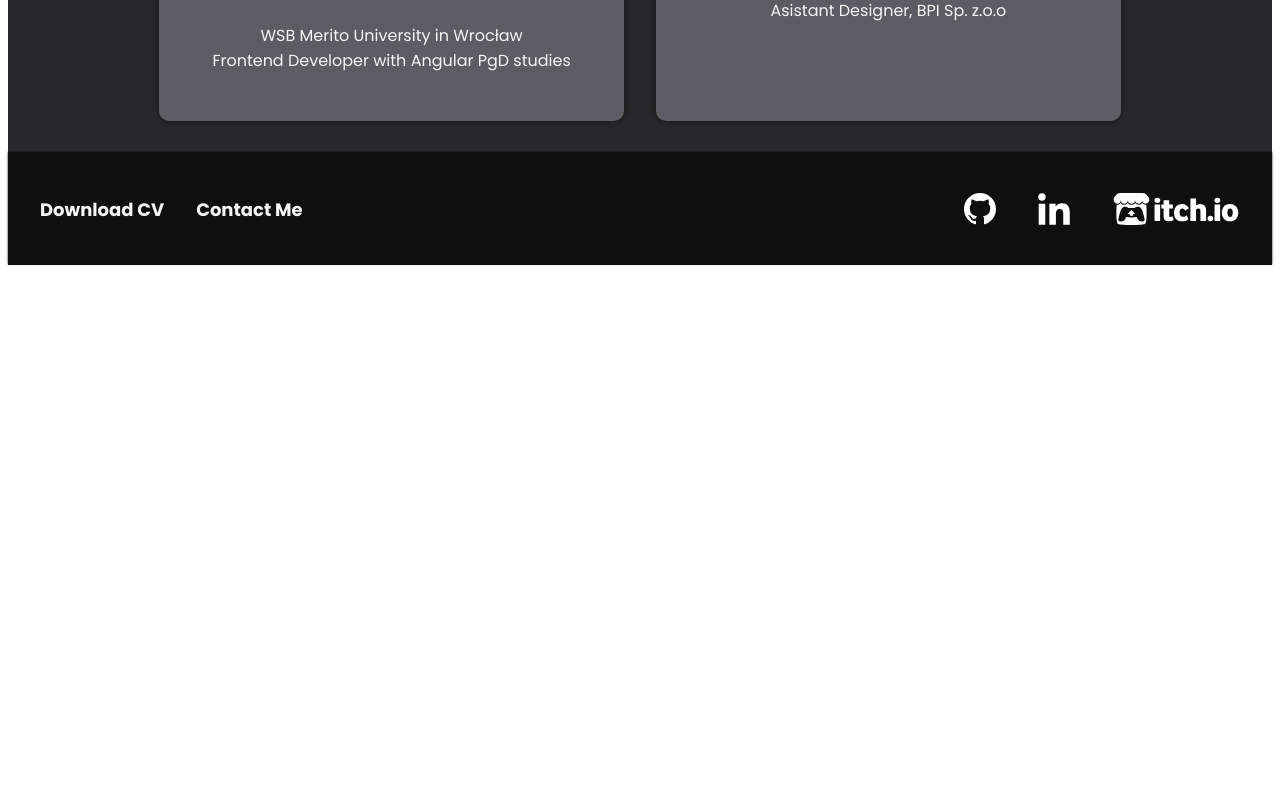
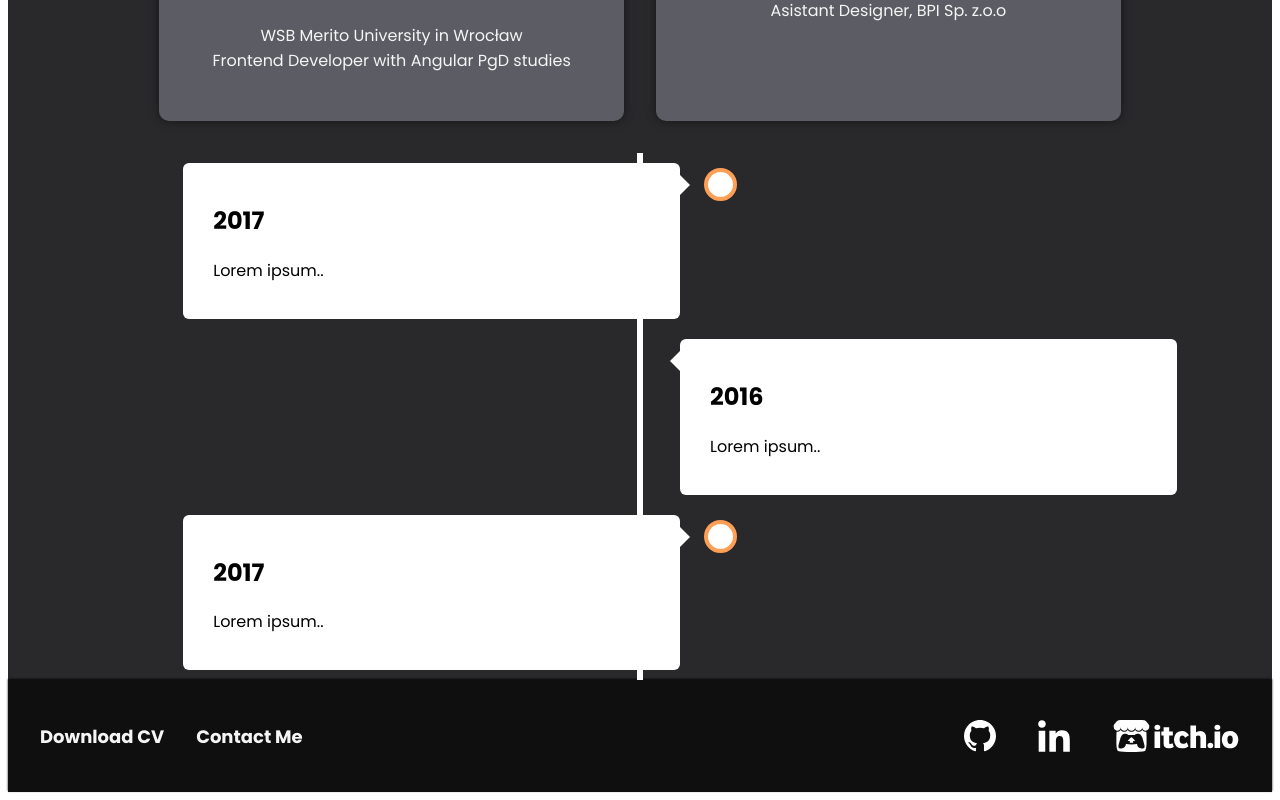
Before and after one commit to DAMIANG97/portfolio_d, a Next.js app: page / in a window 1280 px wide. Shown: the part 1054-1854 px from the top of the page. Before the commit the page ends 1327 px from the top, so only its background shows below. Built offline with nearby package versions, Linux system fonts and the light colour scheme.

Commit message:
Add timeline component

```diff
--- /dev/null
+++ b/components/Molecules/Timeline/TimeLine.module.scss
@@ -0,0 +1,115 @@
+.timeline {
+  position: relative;
+  max-width: 1200px;
+  margin: 0 auto;
+}
+
+.timeline::after {
+  content: "";
+  position: absolute;
+  width: 6px;
+  background-color: white;
+  top: 0;
+  bottom: 0;
+  left: 50%;
+  margin-left: -3px;
+}
+
+.container {
+  padding: 10px 40px;
+  position: relative;
+  background-color: inherit;
+  width: 50%;
+}
+.container2 {
+  padding: 10px 40px;
+  position: relative;
+  background-color: inherit;
+  width: 50%;
+}
+
+.container::after {
+  content: "";
+  position: absolute;
+  width: 25px;
+  height: 25px;
+  right: -17px;
+  background-color: white;
+  border: 4px solid #ff9f55;
+  top: 15px;
+  border-radius: 50%;
+  z-index: 1;
+}
+
+.left {
+  left: 0;
+}
+
+.right {
+  left: 50%;
+}
+
+.left::before {
+  content: " ";
+  height: 0;
+  position: absolute;
+  top: 22px;
+  width: 0;
+  z-index: 1;
+  right: 30px;
+  border: medium solid white;
+  border-width: 10px 0 10px 10px;
+  border-color: transparent transparent transparent white;
+}
+
+.right::before {
+  content: " ";
+  height: 0;
+  position: absolute;
+  top: 22px;
+  width: 0;
+  z-index: 1;
+  left: 30px;
+  border: medium solid white;
+  border-width: 10px 10px 10px 0;
+  border-color: transparent white transparent transparent;
+}
+
+.right::after {
+  left: -16px;
+}
+
+.content {
+  padding: 20px 30px;
+  background-color: white;
+  position: relative;
+  border-radius: 6px;
+}
+
+@media screen and (max-width: 600px) {
+  .timeline::after {
+    left: 31px;
+  }
+
+  .container {
+    width: 100%;
+    padding-left: 70px;
+    padding-right: 25px;
+  }
+
+  .container::before {
+    left: 60px;
+    border: medium solid white;
+    border-width: 10px 10px 10px 0;
+    border-color: transparent white transparent transparent;
+  }
+
+  .left::after,
+  .right::after {
+    left: 15px;
+  }
+
+  .right {
+    left: 0%;
+  }
+}
--- /dev/null
+++ b/components/Molecules/Timeline/index.tsx
@@ -0,0 +1,32 @@
+import styles from "./TimeLine.module.scss";
+
+interface TimeLineProps {
+  className?: string;
+}
+const TimeLine: React.FC<TimeLineProps> = ({ className }) => {
+  return (
+    <div className={styles.timeline}>
+      <div className={`${styles.container} ${styles.left}`}>
+        <div className={styles.content}>
+          <h2>2017</h2>
+          <p>Lorem ipsum..</p>
+        </div>
+      </div>
+      <div className={`${styles.container2} ${styles.right}`}>
+        <div className={styles.content}>
+          <h2>2016</h2>
+          <p>Lorem ipsum..</p>
+          <div className={styles[`${className}`]}></div>
+        </div>
+      </div>
+      <div className={`${styles.container} ${styles.left}`}>
+        <div className={styles.content}>
+          <h2>2017</h2>
+          <p>Lorem ipsum..</p>
+        </div>
+      </div>
+    </div>
+  );
+};
+
+export default TimeLine;
--- a/components/Organisms/MainContent/index.tsx
+++ b/components/Organisms/MainContent/index.tsx
@@ -5,6 +5,7 @@ import styles from "./MainContent.module.scss";
 import TextField from "@/components/Atoms/TextField";
 import { useGlobalContext } from "../../../context/GlobalContext";
 import { careersSummary } from "@/data/careersSummary";
+import TimeLine from "@/components/Molecules/Timeline";
 
 const MainContent: React.FC = () => {
   const { activeCareer } = useGlobalContext();
@@ -22,6 +23,7 @@ const MainContent: React.FC = () => {
             </>
           )}
         </section>
+        <TimeLine></TimeLine>
       </Wrapper>
     </main>
   );
```
